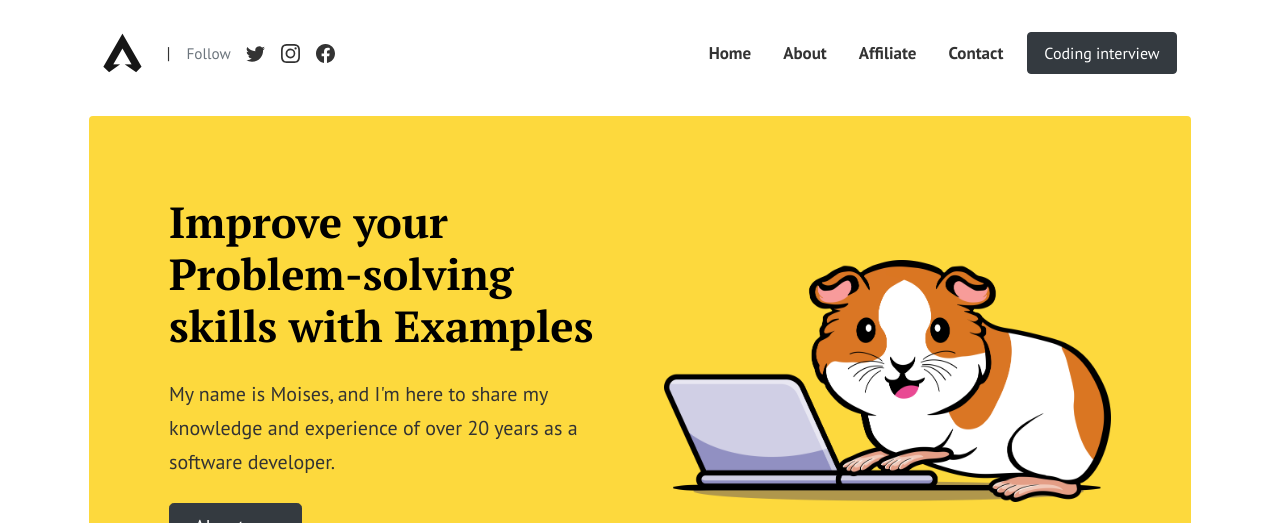
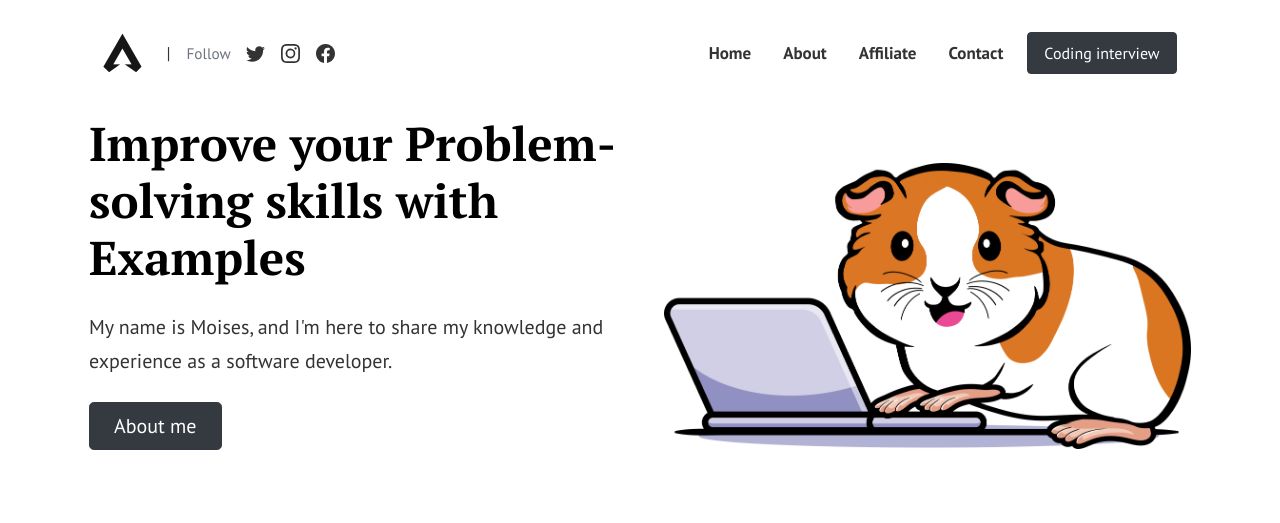
Before and after one commit to mgamio/codercuy, a Jekyll site: the page built from index.html, in a window 1280 px wide and 1400 px high. Shown: the top 523 px of the window. Built offline with Jekyll 4.4.1, drawn with Linux system fonts in a browser that asks for light colours; the list of posts is cut into pages by our own code; comment, search, counter and statistics services are not loaded; some of the changed text lies outside the part shown; grey boxes are pictures that could not be loaded.

Commit message:
index
remove hero css from index

```diff
--- a/index.html
+++ b/index.html
@@ -8,14 +8,14 @@ image: assets/images/portada.jpg
 <!-- Home Intro
 ================================================== -->
 {% if page.url == "/" %}
-<div class="rounded mb-5 hero">
+<div class="rounded mb-5">
   <div class="row align-items-center justify-content-between">
     <div class="col-md-6">
-      <h1 class="font-weight-bold mb-4 serif-font" style="font-size:3.4vw;">Improve your Problem-solving skills with Examples</h1>
+      <h1 class="font-weight-bold mb-4 serif-font" style="font-size:3.7vw;">Improve your Problem-solving skills with Examples</h1>
 	  <!--<h1 style="font-size:4vw;">Improve your Problem-solving skills with Examples</h1>-->
-      <p class="lead mb-4">My name is Moises, and I'm here to share my knowledge and experience of over 20 years as a software developer.</p>
+      <p class="lead mb-4">My name is Moises, and I'm here to share my knowledge and experience as a software developer.</p>
       <a href="{{site.baseurl}}/about" class="btn btn-dark text-white px-4 btn-lg">About me</a>
-      <p></p>
+      <p><br/></p>
 	</div>
     <div class="col-md-6 text-right pl-0 pl-lg-4">
       <img class="intro" height="500" src="{{site.baseurl}}/assets/images/cuy.png">
```
Also changed, not shown: _posts/2022-01-12-powerful-things-markdown-editor.md (renamed from _posts/2020-01-12-powerful-things-markdown-editor.md), _posts/2022-04-02-understanding-oop-concepts.md (renamed from _posts/2019-01-12-understanding-oop-concepts.md), 7 other files.
